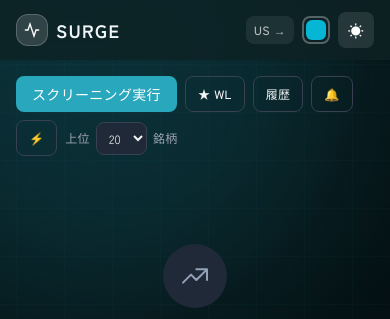
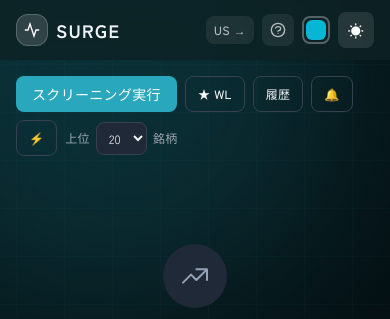
Before and after one commit to akiraizutsu/surge, a Flask app: page / in a window 390 px wide. Shown: the top 319 px of the page. Run offline with Flask 3, Linux system fonts and the light colour scheme; the visitor is signed in with stand-in values (Sample User, id 1); data that the repository does not hold is empty; some libraries are stand-ins or nearby versions.

Commit message:
Add howto icon link to mobile header
Show a ? circle icon linking to /howto on mobile (sm:hidden).
Desktop continues to show the text "使い方" link.

Co-Authored-By: Claude Opus 4.6 (1M context) <noreply@anthropic.com>

```diff
--- a/templates/japan.html
+++ b/templates/japan.html
@@ -134,6 +134,9 @@
         </a>
         <a href="/howto" class="hidden sm:inline-flex items-center gap-1 text-xs font-medium opacity-70 hover:opacity-100 transition-opacity px-3 py-1.5 rounded-lg bg-white/10 hover:bg-white/20">
           使い方
+        </a>
+        <a href="/howto" class="sm:hidden flex items-center justify-center w-8 h-8 rounded-lg bg-white/10 hover:bg-white/20 opacity-70 hover:opacity-100 transition-opacity" title="使い方">
+          <svg class="w-4 h-4" fill="none" stroke="currentColor" viewBox="0 0 24 24"><path stroke-linecap="round" stroke-linejoin="round" stroke-width="2" d="M8.228 9c.549-1.165 2.03-2 3.772-2 2.21 0 4 1.343 4 3 0 1.4-1.278 2.575-3.006 2.907-.542.104-.994.54-.994 1.093m0 3h.01"/><circle cx="12" cy="12" r="10" stroke-width="2"/></svg>
         </a>
         <div class="flex items-center gap-1.5">
           <label for="colorPicker" class="text-xs sm:text-sm opacity-80 hidden sm:inline">テーマ</label>
--- a/templates/us.html
+++ b/templates/us.html
@@ -134,6 +134,9 @@
         </a>
         <a href="/howto" class="hidden sm:inline-flex items-center gap-1 text-xs font-medium opacity-70 hover:opacity-100 transition-opacity px-3 py-1.5 rounded-lg bg-white/10 hover:bg-white/20">
           使い方
+        </a>
+        <a href="/howto" class="sm:hidden flex items-center justify-center w-8 h-8 rounded-lg bg-white/10 hover:bg-white/20 opacity-70 hover:opacity-100 transition-opacity" title="使い方">
+          <svg class="w-4 h-4" fill="none" stroke="currentColor" viewBox="0 0 24 24"><path stroke-linecap="round" stroke-linejoin="round" stroke-width="2" d="M8.228 9c.549-1.165 2.03-2 3.772-2 2.21 0 4 1.343 4 3 0 1.4-1.278 2.575-3.006 2.907-.542.104-.994.54-.994 1.093m0 3h.01"/><circle cx="12" cy="12" r="10" stroke-width="2"/></svg>
         </a>
         <div class="flex items-center gap-1.5">
           <label for="colorPicker" class="text-xs sm:text-sm opacity-80 hidden sm:inline">テーマ</label>
```
